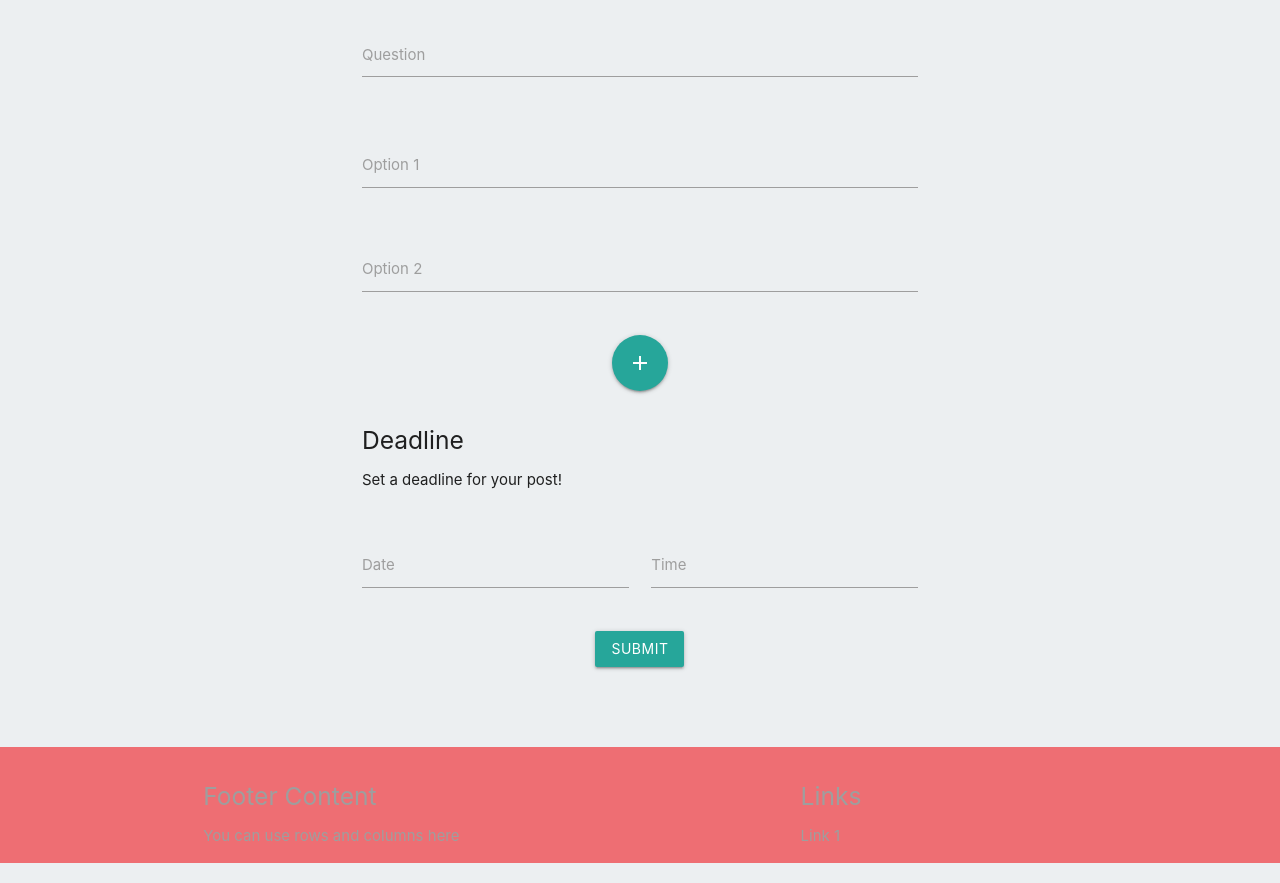
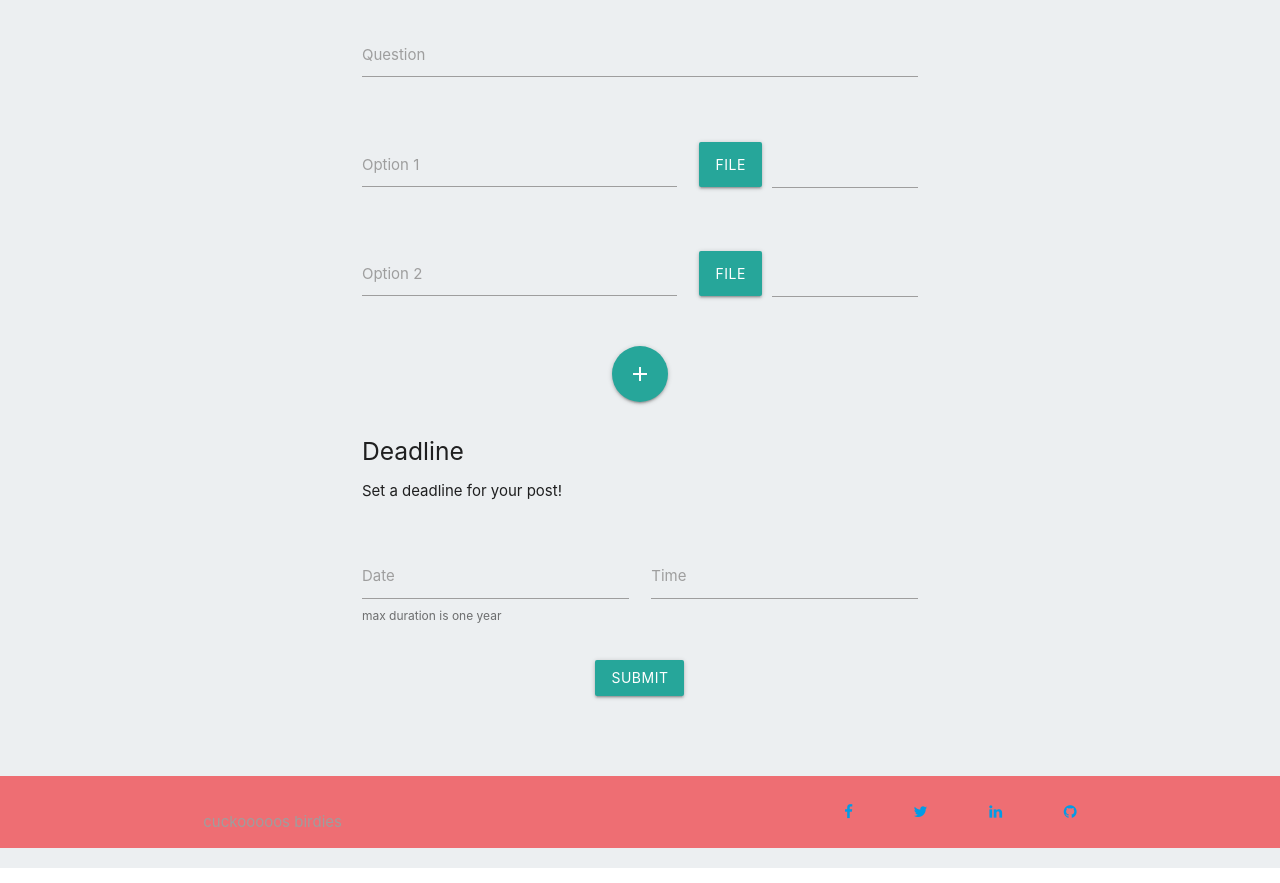
Before and after one commit to jodich/howah, a React app: page /app/new-post in a window 1280 px wide. Shown: the part 360-1243 px from the top of the page. Built offline with nearby package versions, Linux system fonts and the light colour scheme.

Commit message:
better way of adding more options I hope

```diff
--- a/public/index.html
+++ b/public/index.html
@@ -7,7 +7,7 @@
     <link rel="stylesheet" href="https://cdnjs.cloudflare.com/ajax/libs/materialize/1.0.0-rc.2/css/materialize.min.css">
     <script src="https://cdnjs.cloudflare.com/ajax/libs/materialize/1.0.0-rc.2/js/materialize.min.js"></script>
     <link href="https://fonts.googleapis.com/css?family=Jua|PT+Sans:400,400i,700,700i|Material+Icons" rel="stylesheet">
-    <!-- <link href="https://fonts.googleapis.com/icon?family=Material+Icons" rel="stylesheet"> -->
+	<link rel="stylesheet" href="http://maxcdn.bootstrapcdn.com/font-awesome/4.2.0/css/font-awesome.min.css">
 
     <title>HOWAH?</title>
     <style>
--- a/src/client/Components/NewPostForm/NewPostForm.jsx
+++ b/src/client/Components/NewPostForm/NewPostForm.jsx
@@ -13,12 +13,12 @@ export default class NewPostForm extends React.Component {
             time: null,
             date: null,
             userId: null,
-            // options: [ {option_1: null}, {option_2: null}],
 
             hasPerformedAjax: false,
             postId: null,
             count: 2
         }
+        this.changeFileHandler = this.changeFileHandler.bind(this)
         this.changeHandler = this.changeHandler.bind(this)
         this.submitHandler = this.submitHandler.bind(this)
         this.addOption = this.addOption.bind(this)
@@ -27,6 +27,13 @@ export default class NewPostForm extends React.Component {
 
     componentDidMount() {
         console.log('new post component has mounted');
+
+        let futureDate = ''
+        let today = new Date();
+        let year = today.getFullYear() + 1;
+        let month = today.getMonth();
+        let date = today.getDate();
+        futureDate = `${year}-${month}-${date}`
 
         if (this.props.loggedIn) {
             this.setState( {userId: this.props.user.id} )
@@ -47,7 +54,9 @@ export default class NewPostForm extends React.Component {
             onClose: () => {
                 let text = calender[0].value
                 this.setState( {date: text} )
-            }
+            },
+            minDate: today,
+            maxDate: new Date(futureDate)
         });
 
     }
@@ -74,6 +83,16 @@ export default class NewPostForm extends React.Component {
         this.setState( {[field]: text} )
     }
 
+    changeFileHandler(event) {
+        let file = event.target.files[0]
+        let field = event.target.id
+        this.setState( {[field]: file} )
+    }
+
+    componentDidUpdate() {
+        console.log(this.state)
+    }
+
     submitHandler(event) {
         event.preventDefault();
         const opts = {
@@ -94,50 +113,21 @@ export default class NewPostForm extends React.Component {
 
     addOption() {
         let count = this.state.count
-        let optionsArr = document.querySelectorAll('.opt');
-        let optionLast = optionsArr[optionsArr.length - 1]; // can change optionsArr.length to count later
-        let newOption = optionLast.cloneNode(true);
-
         count = count + 1
-        let field = `option_${count}`;
-        this.setState( { [field]: null, count: count } )
-
-        newOption.id = `opt-${count}`
-        newOption.childNodes[0].innerHTML = '';
-
-        // Making new fields
-        var newInput = document.createElement('input')
-        newInput.id = `option_${count}`
-        newInput.type = "text"
-        newInput.className = "validate"
-        newInput.required = true
-        newInput.onkeyup = (event) => {this.changeHandler(event)}
-        newOption.childNodes[0].appendChild(newInput)
-
-        var newLabel = document.createElement('label')
-        newLabel.htmlFor = `option_${count}`
-        newLabel.textContent = `Option ${count}`
-        newOption.childNodes[0].appendChild(newLabel)
-
-        optionLast.parentNode.insertBefore(newOption, optionLast.nextSibling);
-    }
-
-    componentDidUpdate() {
-        console.log(this.state)
+        this.setState( { count: count } )
     }
 
     minusOption() {
         let count = this.state.count
-        count = count - 1
 
-        let optionsArr = document.querySelectorAll('.opt');
-        let optionLast = optionsArr[optionsArr.length - 1]; // can change optionsArr.length to count later
-        let field = optionLast.querySelectorAll('input')[0].id
-        optionLast.parentNode.removeChild(optionLast);
+        let inputField = `option_${count}`
+        let fileField = `file-option_${count}`
 
-        delete this.state[field]
+        delete this.state[inputField]
+        delete this.state[fileField]
         // Deleting directly from STATE, WHICH IS BAD. SOS
 
+        count = count - 1
         this.setState( {count: count} )
     }
 
@@ -148,6 +138,26 @@ export default class NewPostForm extends React.Component {
         // if (!loggedIn) {
         //     return <Redirect to='/app/login' />
         // }
+
+        var allOptionsDOM = [];
+        for ( let i = 1; i < count + 1; i++ ) {
+            allOptionsDOM.push(
+                <div className="row opt" id={`opt-${i}`}>
+                    <div className="input-field col s7">
+                        <textarea id={`option_${i}`} className="option_0 validate materialize-textarea" onChange={this.changeHandler} required/>
+                        <label htmlFor={`option_${i}`}>{`Option ${i}`}</label>
+                    </div>
+                    <div class="file-field input-field col s5">
+                        <div class="btn">
+                            <span>File</span><input id={`file-option_${i}`} type="file" onChange={this.changeFileHandler} />
+                        </div>
+                        <div class="file-path-wrapper">
+                            <input class={`file-path option_${i}`} type="text"/>
+                        </div>
+                    </div>
+                </div>
+            )
+        }
 
         if (count > 2) {
             var minusBtn =
@@ -188,18 +198,9 @@ export default class NewPostForm extends React.Component {
                         <label htmlFor="question">Question</label>
                         </div>
                     </div>
-                    <div className="row opt" id="opt-1">
-                        <div className="input-field col s12">
-                        <input id="option_1" type="text" className="validate" onChange={this.changeHandler} required/>
-                        <label htmlFor="option_1">Option 1</label>
-                        </div>
-                    </div>
-                    <div className="row opt" id="opt-2">
-                        <div className="input-field col s12">
-                        <input id="option_2" type="text" className="validate" onChange={this.changeHandler} required/>
-                        <label htmlFor="option_2">Option 2</label>
-                        </div>
-                    </div>
+
+                    {allOptionsDOM}
+
                     <div className="row">
                         <div className="col s12 center">
                         <div className="btn-floating btn-large waves-effect waves-light " onClick={this.addOption}>
@@ -220,6 +221,7 @@ export default class NewPostForm extends React.Component {
                         <div className="input-field col s6">
                             <input id="date" type="text" className="datepicker" />
                             <label htmlFor="date">Date</label>
+                            <span class="helper-text">max duration is one year</span>
                         </div>
                         <div className="input-field col s6">
                             <input id="time" type="text" className="timepicker" />
--- a/src/client/Components/_StickyFooter/StickyFooter.jsx
+++ b/src/client/Components/_StickyFooter/StickyFooter.jsx
@@ -6,16 +6,27 @@ export default class StickyFooter extends React.Component {
         return(
             <div className="page-footer">
             <div className="container footer">
-                <div className="row">
-                    <div className="col l6 s12">
-                        <h5 className="grey-text darken-4">Footer Content</h5>
-                        <p className="grey-text darken-4">You can use rows and columns here</p>
+                <div className="row grey-text valign-wrapper">
+                    <div class="col l6 s12">
+                        <p>cuckooooos birdies</p>
                     </div>
-                    <div className="col l4 offset-l2 s12">
-                        <h5 className="grey-text darken-4">Links</h5>
-                        <ul>
-                            <li><a className="grey-text darken-4" href="#!">Link 1</a></li>
-                        </ul>
+                    <div class="col l6 s12">
+                        <div class="row">
+                        <div className="col l4 right-align">
+                        </div>
+                        <div className="col l2 right-align">
+                            <a href="#"><i class="fa fa-facebook"></i></a>
+                        </div>
+                        <div className="col l2 right-align">
+                            <a href="#"><i class="fa fa-twitter"></i></a>
+                        </div>
+                        <div className="col l2 right-align">
+                            <a href="#"><i class="fa fa-linkedin"></i></a>
+                        </div>
+                        <div className="col l2 right-align">
+                            <a href="#"><i class="fa fa-github"></i></a>
+                        </div>
+                        </div>
                     </div>
                 </div>
             </div>
--- a/src/client/Components/_StickyFooter/style.scss
+++ b/src/client/Components/_StickyFooter/style.scss
@@ -1,8 +1,18 @@
 .page-footer {
     background-color: #fff;
     padding: 20px 0px;
+    font-size: 1em;
 
     .footer .row {
         margin: 0px;
+
+        .col {
+            margin: 0px;
+        }
+    }
+
+    a {
+        color: inherit;
+        font-size: 1.4em;
     }
 }
```
Also changed, not shown: public/rubbish.js (added, +36 -0 lines).
